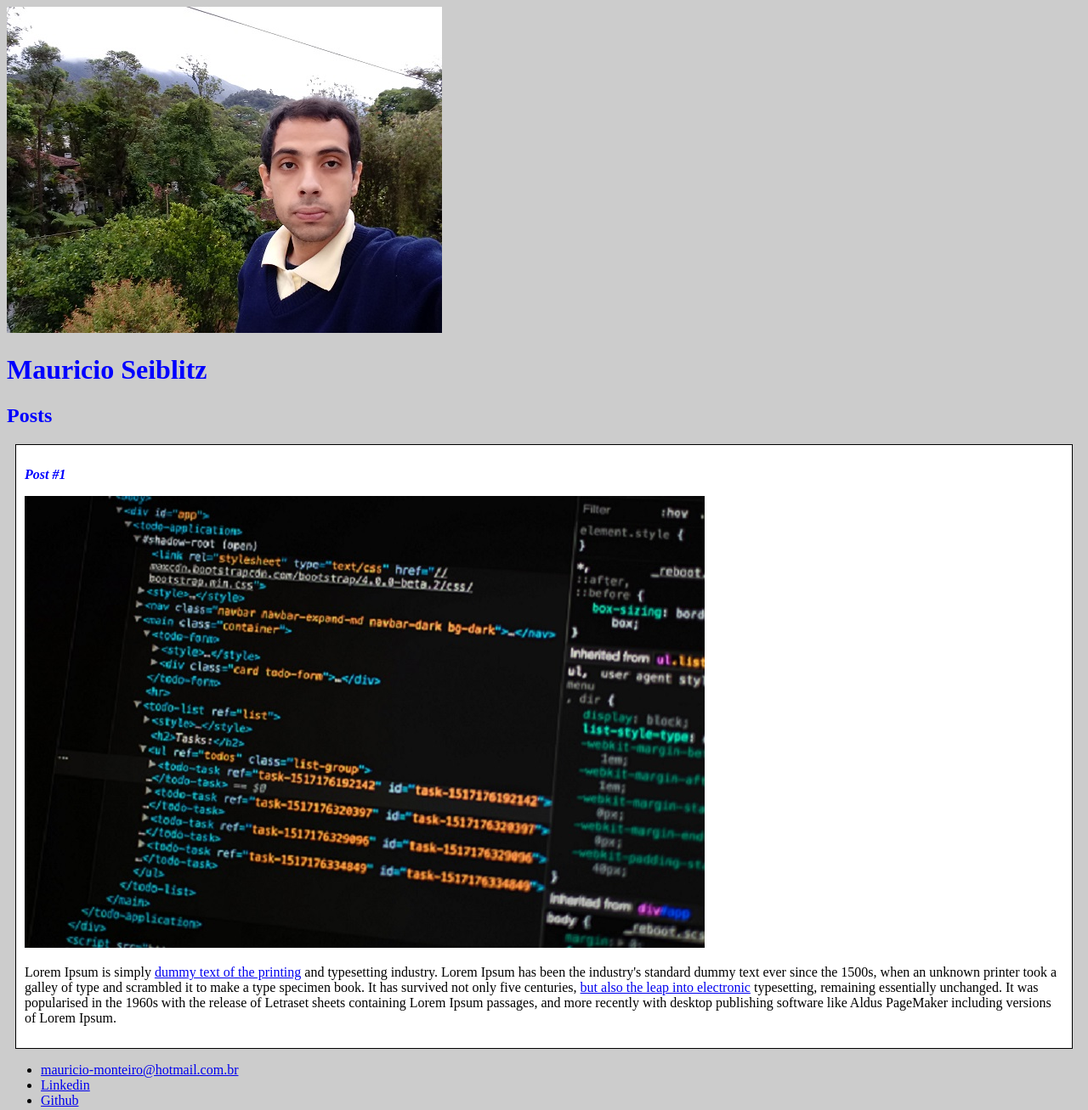
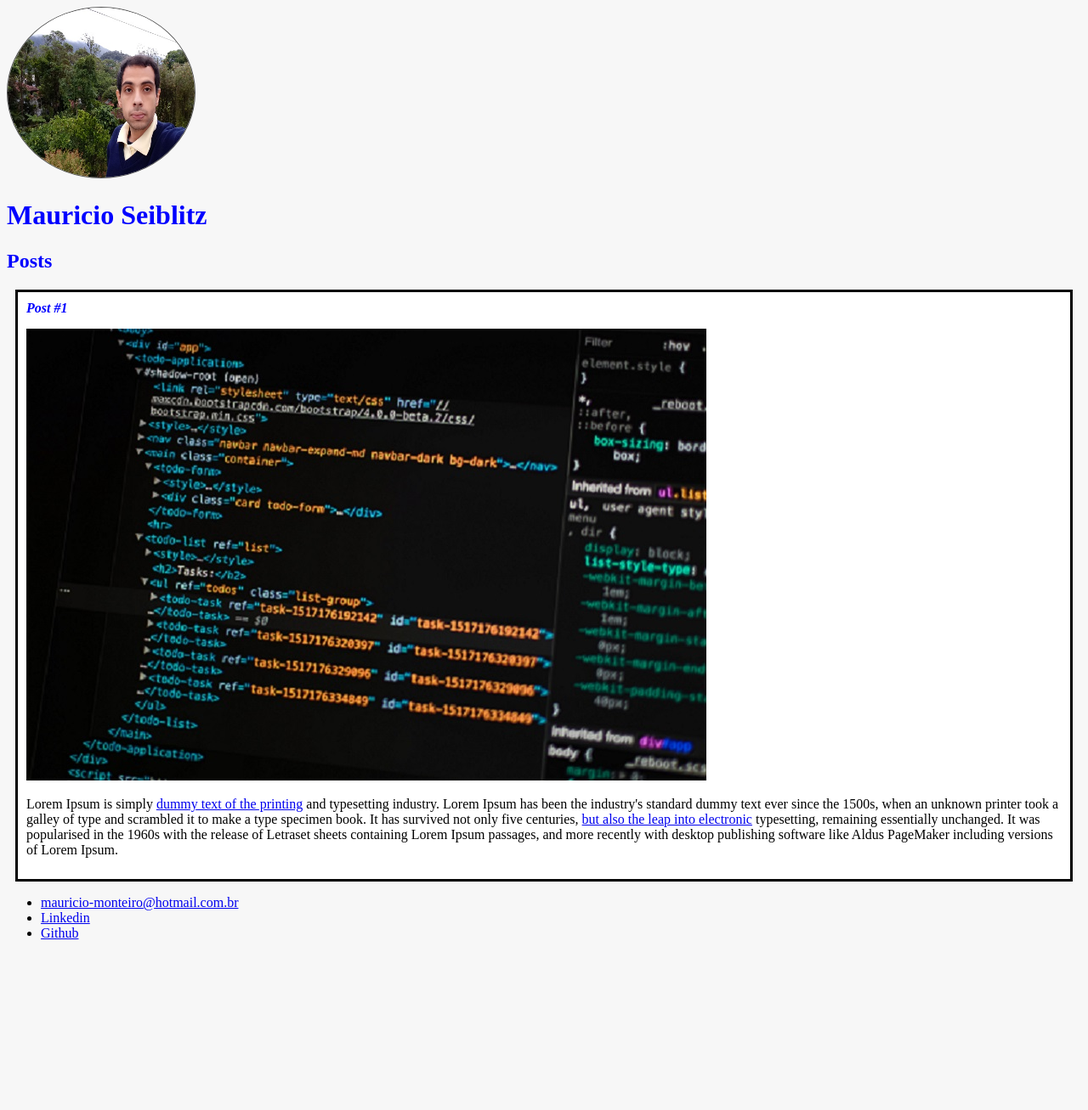
Before and after one commit to Mauricio3/mysite, a plain HTML site: page index.html in a window 1280 px wide. Shown: the whole page at 85% size. After the commit the page ends 1124 px from the top, so only its background shows below. Drawn offline with Linux system fonts and the light colour scheme.

Commit message:
Styling elements

```diff
--- a/index.html
+++ b/index.html
@@ -9,7 +9,7 @@
   </head>
   <body>
     <header>
-      <img src="eu.jpg" alt="Imagem de Mauricio Seiblitz" />
+      <img src="eu.jpg" alt="Imagem de Mauricio Seiblitz" class="photo" />
       <h1 id="title">Mauricio Seiblitz</h1>
     </header>
     <section>
@@ -19,9 +19,13 @@
       <article class="post">
         <header>
           <h3 class="post_title">Post #1</h3>
-          <img src="html_code.jpg" alt="Imagem de um código HTML" />
+          <img
+            src="html_code.jpg"
+            alt="Imagem de um código HTML"
+            class="post_image"
+          />
         </header>
-        <p>
+        <p class="post_content">
           Lorem Ipsum is simply
           <a href="https://www.linkedin.com/in/mauricio3" target="_blank"
             >dummy text of the printing</a
--- a/style.css
+++ b/style.css
@@ -1,5 +1,12 @@
 body {
-  background: #ccc;
+  background: #f7f7f7;
+}
+
+.photo {
+  border: 1px solid #505050;
+  border-radius: 50%;
+  width: 220px;
+  height: 200px;
 }
 
 #title,
@@ -11,11 +18,23 @@ body {
 .post_title {
   font-size: 16px;
   font-style: italic;
+  margin: 0;
+  margin-bottom: 15px;
 }
 
 .post {
   background: #fff;
   padding: 10px;
-  border: 1px solid black;
+  border: 3px solid black;
   margin: 10px;
+  margin-bottom: 15px;
 }
+
+.post_content {
+  margin: 0px;
+  margin-bottom: 15px;
+}
+
+.post_image {
+  margin-bottom: 15px;
+}
```
